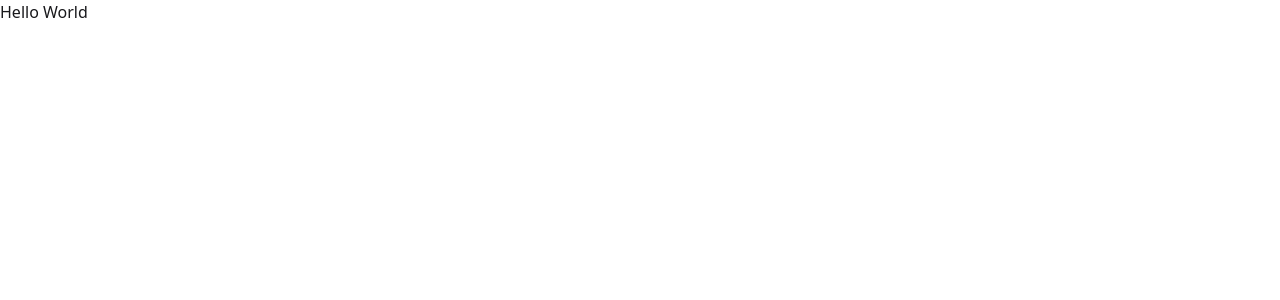
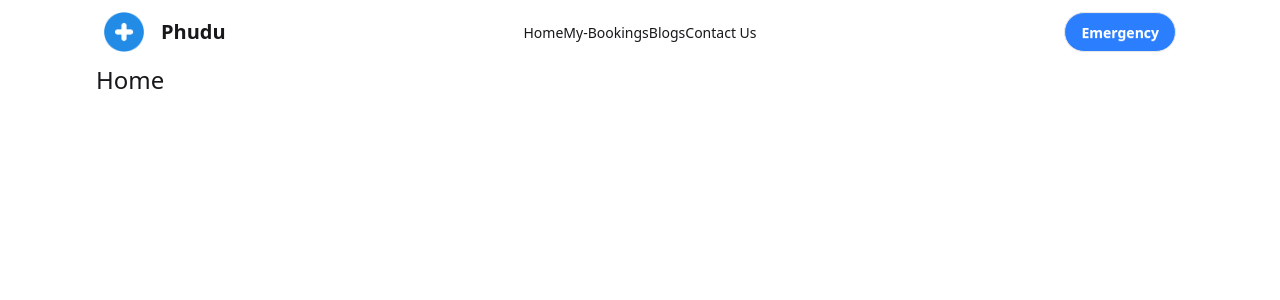
Before and after one commit to emonsimply/Phudu, a React (Vite) app: page / in a window 1280 px wide. Shown: the top 300 px of the page. Built offline with nearby package versions, Linux system fonts and the light colour scheme.

Commit message:
Navbar added

```diff
--- /dev/null
+++ b/src/Components/Navbar/Navbar.jsx
@@ -0,0 +1,42 @@
+import React from 'react';
+
+const Navbar = () => {
+
+const links = <>
+<li>Home</li>
+<li>My-Bookings</li>
+<li>Blogs</li>
+<li>Contact Us</li>
+</>
+
+  return (
+    <div className="navbar bg-base-100">
+      <div className="navbar-start">
+        <div className="dropdown">
+          <div tabIndex={0} role="button" className="btn btn-ghost lg:hidden">
+            <svg xmlns="http://www.w3.org/2000/svg" className="h-5 w-5" fill="none" viewBox="0 0 24 24" stroke="currentColor"> <path strokeLinecap="round" strokeLinejoin="round" strokeWidth="2" d="M4 6h16M4 12h8m-8 6h16" /> </svg>
+          </div>
+          <ul
+            tabIndex={0}
+            className="menu menu-sm dropdown-content bg-base-100 rounded-box z-1 mt-3 w-52 p-2 shadow">
+            {links}
+          </ul>
+        </div>
+        <div className='flex justify-center items-center'>
+          <img className='w-10' src="/src/assets/icons8-plus-512.png" alt="" />
+          <a className="btn btn-ghost font-bold text-xl">Phudu</a>
+        </div>
+      </div>
+      <div className="navbar-center hidden lg:flex">
+        <ul className="menu menu-horizontal px-1">
+          {links}
+        </ul>
+      </div>
+      <div className="navbar-end">
+        <a className="btn rounded-full bg-blue-500 text-white">Emergency</a>
+      </div>
+    </div>
+  );
+};
+
+export default Navbar;
--- /dev/null
+++ b/src/Routes/Routes.jsx
@@ -0,0 +1,22 @@
+import React, { Component } from 'react';
+import {
+  createBrowserRouter,
+} from "react-router";
+import Root from '../pages/Root/Root';
+import ErrorPage from '../pages/ErrorPage/ErrorPage';
+import Home from '../pages/Home/Home';
+
+export const router = createBrowserRouter([
+  {
+    path: "/",
+    Component: Root,
+    errorElement: <ErrorPage></ErrorPage>,
+    children: [
+      {
+        index: true,
+        path:"/",
+        Component:Home
+      }
+    ]
+  },
+]);
--- /dev/null
+++ b/src/pages/ErrorPage/ErrorPage.jsx
@@ -0,0 +1,15 @@
+import React from 'react';
+
+const ErrorPage = () => {
+  return (
+    <div className="h-screen flex flex-col items-center justify-center bg-gray-100 px-6">
+      <h1 className="text-7xl font-bold text-gray-300 mb-4">404</h1>
+      <h2 className="text-2xl font-semibold mb-2">Page Not Found</h2>
+      <p className="text-gray-600 mb-6 text-center max-w-md">
+        The page you are looking for does not exist or has been moved.
+      </p>
+    </div>
+  );
+};
+
+export default ErrorPage;
--- /dev/null
+++ b/src/pages/Home/Home.jsx
@@ -0,0 +1,11 @@
+import React from 'react';
+
+const Home = () => {
+  return (
+    <div>
+      <h1 className='text-2xl'>Home</h1>
+    </div>
+  );
+};
+
+export default Home;
--- /dev/null
+++ b/src/pages/Root/Root.jsx
@@ -0,0 +1,14 @@
+import React from 'react';
+import Navbar from '../../Components/Navbar/Navbar';
+import { Outlet } from 'react-router';
+
+const Root = () => {
+  return (
+    <div className='mx-3 md:mx-24'>
+      <Navbar></Navbar>
+      <Outlet></Outlet>
+    </div>
+  );
+};
+
+export default Root;
```
Also changed, not shown: src/main.jsx (+2 -7 lines), src/assets/icons8-plus-512.png.
